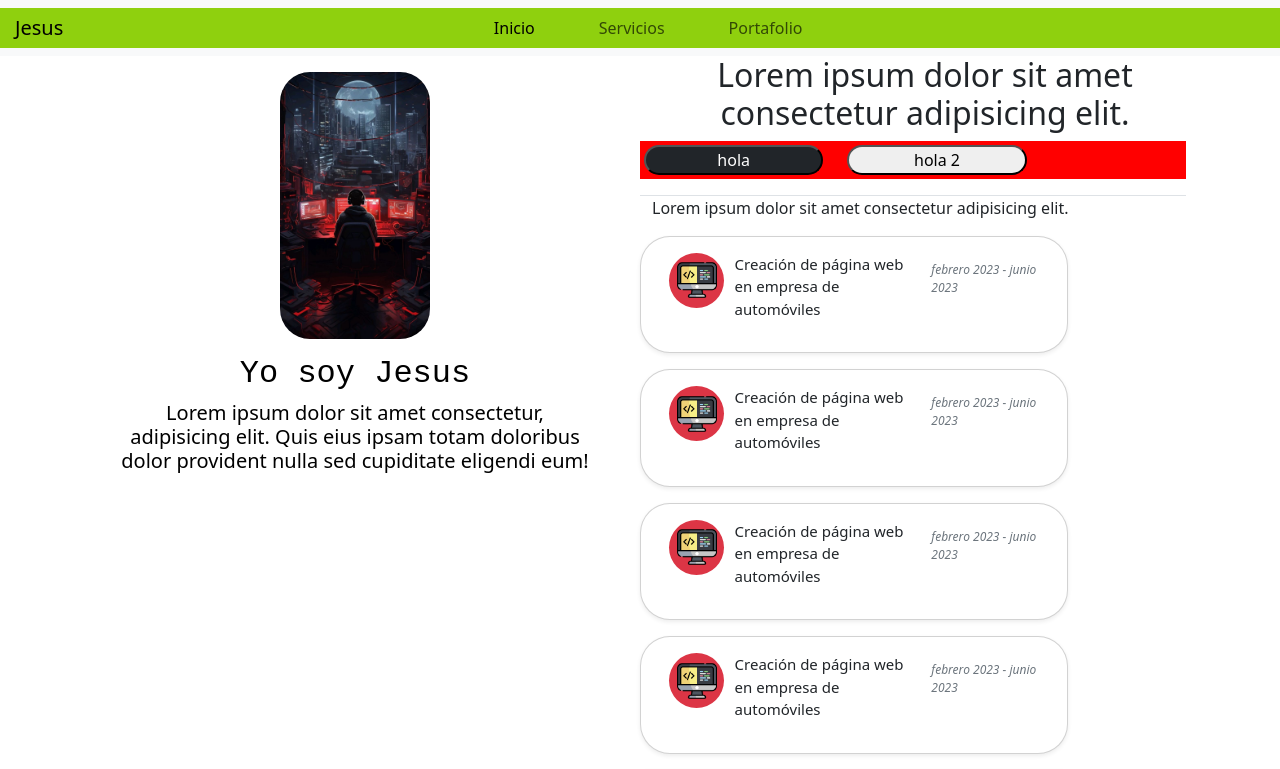
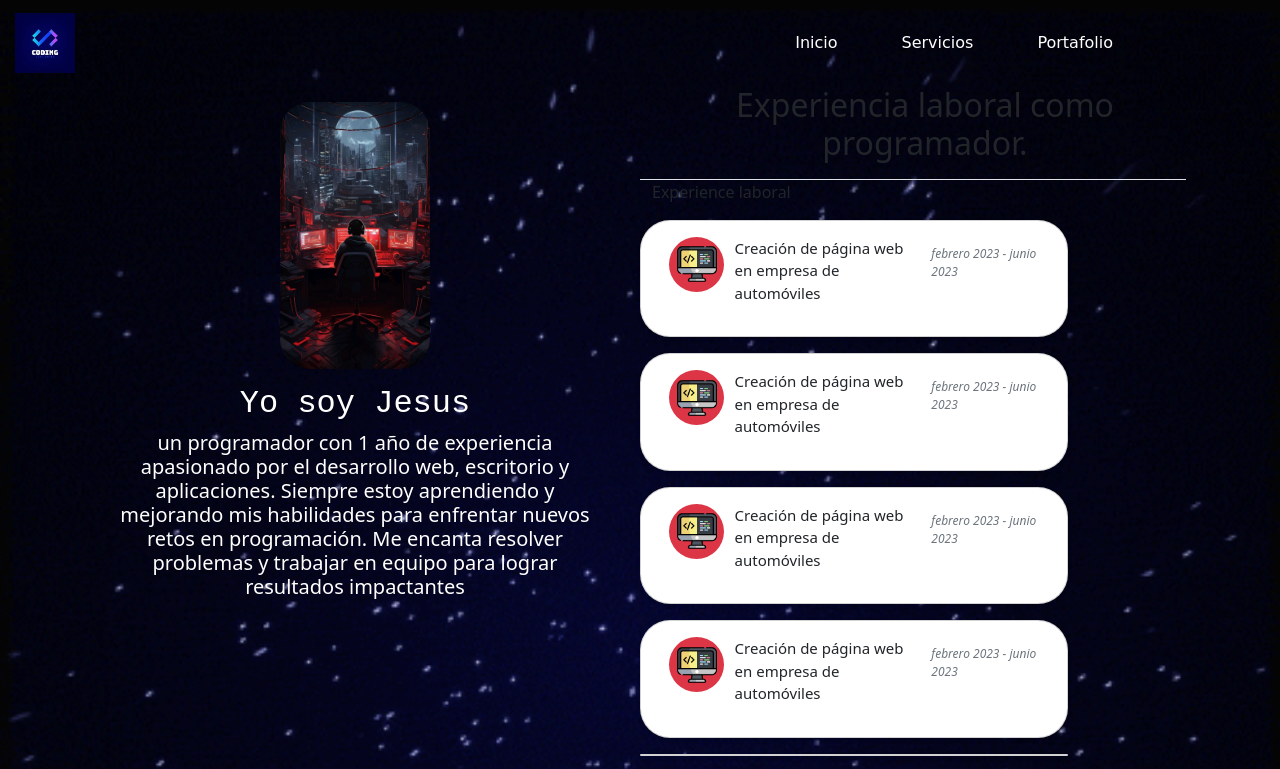
Before and after one commit to JesusDavidQuispeQuispe/Project_01, a plain HTML site: page index.html in a window 1280 px wide. Shown: the top 769 px of the page. Drawn offline with nearby package versions, Linux system fonts and the light colour scheme; some icons are missing.

Commit message:
advance project

```diff
--- a/index.html
+++ b/index.html
@@ -27,29 +27,33 @@
 
 <body>
     <!-- Navbar -->
-    <nav class="navbar navbar-expand-lg bg-body-tertiary">
-        <div class="container-fluid" style="background-color: rgb(143, 208, 14);">
-            <a class="navbar-brand" href="#">Jesus</a>
+<div class="main">
+
+    <nav class="navbar navbar-expand-lg">
+        <div class="container-fluid">
+            <a class="navbar-brand">
+                <img src="/img/coding_navbar.jpeg" alt="" style="width: 60px;">
+            </a>
             <button class="navbar-toggler" type="button" data-bs-toggle="collapse"
                 data-bs-target="#navbarSupportedContent" aria-controls="navbarSupportedContent" aria-expanded="false"
                 aria-label="Toggle navigation">
                 <span class="navbar-toggler-icon"></span>
             </button>
-            <div class="collapse navbar-collapse" id="navbarSupportedContent">
-                <ul class="navbar-nav mx-auto mb-2 mb-lg-0">
+            <div class="collapse navbar-collapse align-text-center" id="navbarSupportedContent">
+                <ul class="navbar-nav ms-auto mb-2 mb-lg-0 font_navbar" style="margin-right: 2rem;">
                     <li class="nav-item me-5">
-                        <a class="nav-link active" aria-current="page" href="#">Inicio</a>
+                        <a class="nav-link" aria-current="page" href="#">Inicio</a>
                     </li>
-                    <li><a class="nav-link me-5" href="#">Servicios</a></li>
-                    <li class="nav-item me-5"><a class="nav-link" href="#">Portafolio</a></li>
-
+                    <li class="nav-item me-5">
+                        <a class="nav-link" href="#">Servicios</a>
+                    </li>
+                    <li class="nav-item me-5">
+                        <a class="nav-link" href="#">Portafolio</a>
+                    </li>
                 </ul>
-
             </div>
         </div>
     </nav>
-
-
 
 
     <!-- Main Content -->
@@ -60,25 +64,24 @@
                 <div class="p-3 mb-2">
                     <img src="/img/imagenPruebajpg.jpg" alt="" style="width: 150px; height: auto; border-radius: 30px;">
                     <div class="p-3 mb-2 text-white">
-                        <h2 style="font-family: 'Courier New', Courier, monospace;color: black;">Yo soy Jesus</h2>
-                        <h5 style="color: black;">Lorem ipsum dolor sit amet consectetur, adipisicing elit. Quis eius
-                            ipsam totam doloribus dolor provident nulla sed cupiditate eligendi eum!</h5>
+                        <h2 class="title_font">Yo soy Jesus</h2>
+                        <h5> un programador con 1 año de experiencia apasionado por el desarrollo web, escritorio y aplicaciones. Siempre estoy aprendiendo y mejorando mis habilidades para enfrentar nuevos retos en programación. Me encanta resolver problemas y trabajar en equipo para lograr resultados impactantes</h5>
                     </div>
                 </div>
             </div>
 
             <!-- Work Section -->
             <div class="col-6">
-                <h2>Lorem ipsum dolor sit amet consectetur adipisicing elit.</h2>
-                <div class="row col-12" style="padding: 4px; background-color: red;">
+                <h2>Experiencia laboral como programador.</h2>
+                <!-- <div class="row col-12" style="padding: 4px; background-color: red;">
                     <button class="col-4 text-bg-dark me-4 bg-dark" style="border-radius: 30px;">hola</button>
                     <button class="col-4" style="border-radius: 30px;">hola 2</button>
-                </div>
+                </div> -->
 
                 <div class="row col-12 border-top mt-3"></div>
 
                 <div class="row text-align-left">
-                    <p style="text-align: left;">Lorem ipsum dolor sit amet consectetur adipisicing elit.</p>
+                    <p style="text-align: left;">Experience laboral</p>
 
                     <!-- Work Experience Cards -->
                     <div class="card col-9 mb-3 shadow-sm" style="text-align: left; border-radius: 30px;">
@@ -185,10 +188,17 @@
             </div>
         </div>
 
+    </div>
+
+</div>
+
+
+
         <!-- More Work Section -->
         <div class="container justify-content-center align-items-center">
             <h2 class="" style="font-family: 'Lucida Sans', 'Lucida Sans Regular', 'Lucida Grande', 'Lucida Sans Unicode', Geneva, Verdana, sans-serif;">Proyectos realizados en tiempo libre</h2>
             <div class="row col-12 border-top mt-3"></div>
+
 
             <div class="container_maim row">
 
@@ -277,7 +287,6 @@
 
             </div>
         </div>
-    </div>
 
 
     <!-- footer -->
--- a/style.css
+++ b/style.css
@@ -1,3 +1,59 @@
+
+/**************** TYPE FONST ******************/
+
+.location-text {
+  font-family: 'Times New Roman', Times, serif;
+  color: white;
+}
+
+.font_subtitle {
+  margin-top: 1rem;
+  font-family: fantasy;
+  font-size: 20px;
+}
+
+.title_font{
+  font-family: 'Courier New', Courier, monospace;
+}
+
+
+
+
+.navbar {
+  --bs-navbar-color: rgba(255, 255, 255, 1); /* Cambia esto por tu color */
+  color: var(--bs-navbar-color); /* Asegúrate de que los elementos usen el nuevo color */
+}
+
+
+
+.font_subtitle {
+  margin-top: 1rem;
+  font-family: fantasy;
+  font-size: 20px;
+}
+
+.font_navbar{
+  font-family: cursive;
+  color: white;
+}
+
+
+
+
+.navbar-nav {
+  padding-right: 4rem; /* Ajusta según tu necesidad */
+}
+.navbar-nav .nav-item {
+  margin-right: 10rem; /* Aumenta o reduce el espacio entre elementos */
+}
+
+.main {
+  background-image: url('/img/IrM.gif');
+  background-size: 100% auto;
+  background-position: center top;
+  background-repeat: no-repeat;
+}
+
 body {
     margin: 0;
     padding: 0;
@@ -26,9 +82,7 @@ body {
     padding: 2rem 0; /* Espaciado interno del footer */
 }
 
-  .location-text {
-    font-family: 'Times New Roman', Times, serif;
-  }
+
 
   .container_maim {
       background-image: url('/img/fondo1.jpeg');
```
Also changed, not shown: img/IrM.gif (added), img/coding_navbar.jpeg (added).
